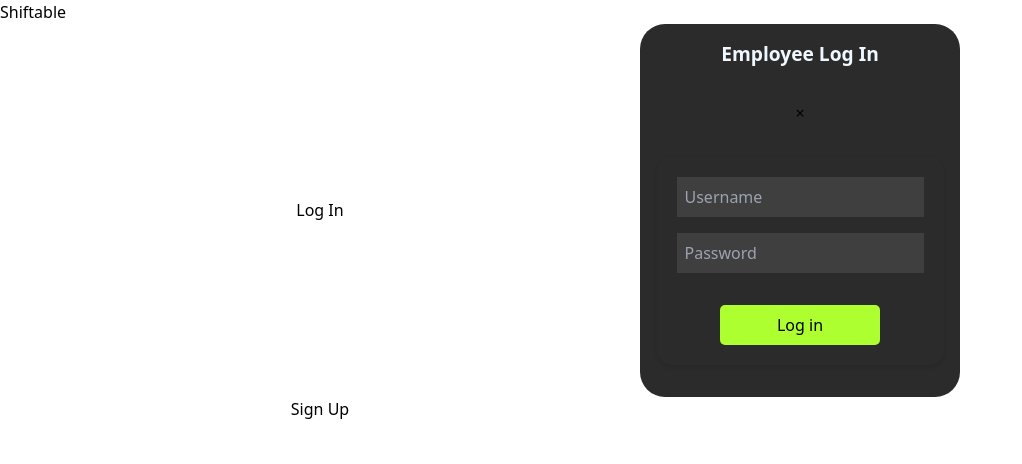
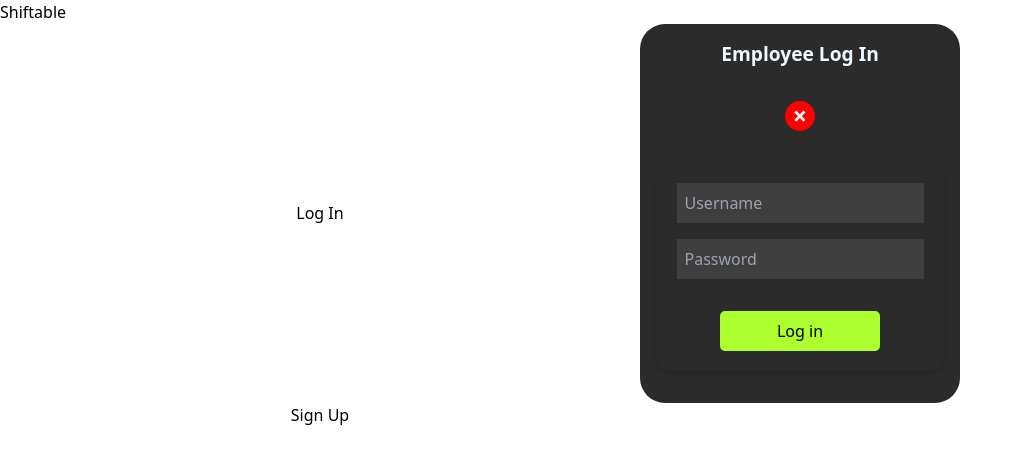
Before and after one commit to SanyamSamS/Shiftable, a React (Vite) app in the folder client/: page / in a window 1280 px wide. Both pictures are taken after a click on the button "Log In". Shown: the top 464 px of the page, without its empty margins (0-1022 px from the left). Built offline with nearby package versions, Linux system fonts and the light colour scheme.

Commit message:
Can't get the x on the exit button to center inside the circle, always a little lower

```diff
--- a/client/src/components/login/employeeLogin.css
+++ b/client/src/components/login/employeeLogin.css
@@ -62,9 +62,31 @@
     text-align: center;
     padding: 0.5rem;
     border-radius: 5px;
+    cursor: pointer; /* something is overriding this*/
 }
 
 .login-button :hover{
-    cursor: pointer;
-    background-color: red;
+    background-color: red; /* something is overriding this*/
+    transition: 0.3s; /* something is overriding this*/
 }
+
+.login-close {
+  background-color: red;
+  border-radius: 50%;
+  width: 30px;
+  height: 30px;
+  display: flex;
+  align-items: center;
+  justify-content: center;
+  font-weight: bolder;
+  cursor: pointer;
+  font-size: 25px;
+  color: white;
+  padding: 0rem;
+  /* can't get the x to be centered, tried line height, margins, etc.*/
+}
+
+.login-close:hover {
+  transform: scale(.9);
+  transition: .3s;
+}
--- a/client/src/components/login/employeeLogin.jsx
+++ b/client/src/components/login/employeeLogin.jsx
@@ -86,8 +86,7 @@ const EmployeeLoginForm = ({ isOpen, onClose }) => {
   return (
     <section className={`modal employee-login-component ${isOpen ? "open" : ""}`}>
       <h2 className="card-title">Employee Log In</h2>
-      <span className="close" onClick={onClose}>&times;</span>
-
+      <button className="login-close" onClick={onClose}>&times;</button>
       <form className="employee-login-form" onSubmit={handleLoginSubmit}>
         <section className="input-container">
           <input
--- a/client/src/components/signup/employeeSignup.css
+++ b/client/src/components/signup/employeeSignup.css
@@ -68,3 +68,23 @@
     cursor: pointer;
     background-color: red;
 }
+
+.signup-close {
+  background-color: red;
+  border-radius: 50%;
+  width: 30px;
+  height: 30px;
+  display: flex;
+  align-items: center;
+  justify-content: center;
+  font-weight: bolder;
+  cursor: pointer;
+  font-size: 25px;
+  color: white;
+  padding: 0rem;
+}
+
+.signup-close:hover {
+  transform: scale(.9);
+  transition: .3s;
+}
--- a/client/src/components/signup/employeeSignup.jsx
+++ b/client/src/components/signup/employeeSignup.jsx
@@ -129,8 +129,7 @@ const EmployeeSignUpForm = ({ isOpen, onClose }) => {
   return (
     <section className={`modal employee-signup-component ${isOpen ? "open" : ""}`}>
       <h2 className="card-title">Employee Sign Up</h2>
-      <span className="close" onClick={onClose}>&times;</span>
-
+      <button className="signup-close" onClick={onClose}>&times;</button>
       <form className="employee-signup-form" onSubmit={handleSignUpSubmit}>
         <section className="input-container">
           <input
```
